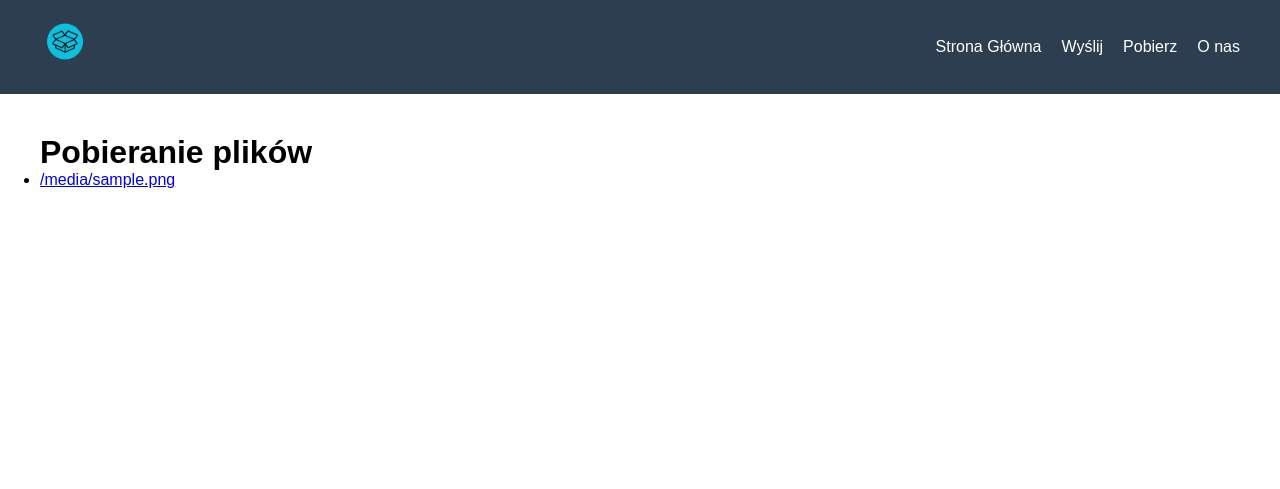
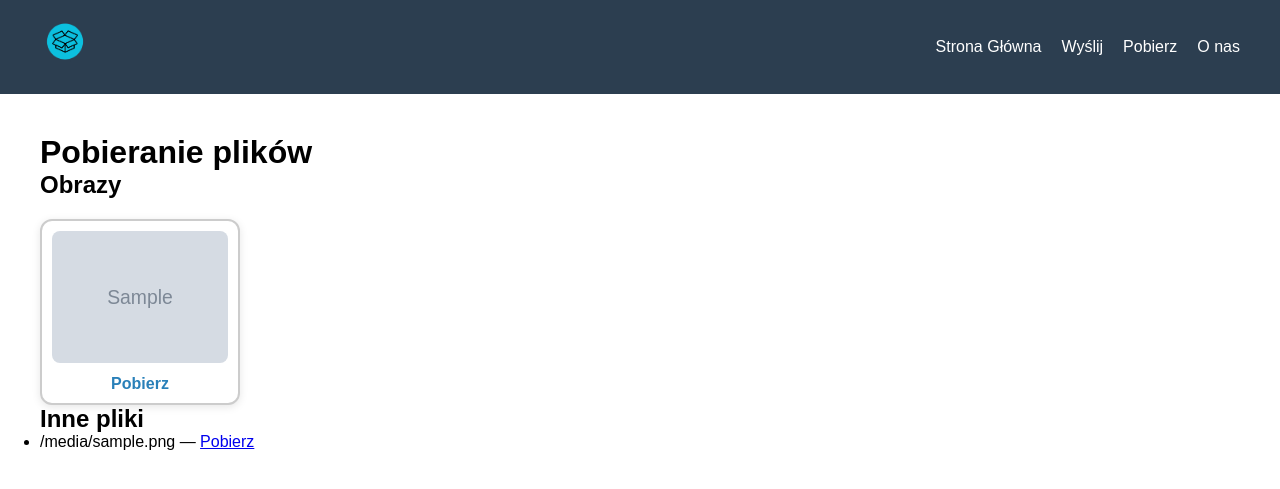
Before and after one commit to JanekJ12/janek_wiktor_projekt, a Flask app: template templates/Dowland.html in a window 1280 px wide. Shown: the top 489 px of the page. Run offline with Flask 3, Linux system fonts and the light colour scheme; the template is opened without the code that fills it: most values are stand-ins (such as "Sample title", 1, 10 or a date in 2020); grey boxes marked "Sample" are stand-in pictures.

Commit message:
dodałem ramki i że pokazują się zdj w pobranych i do tego można je pobrac

```diff
--- a/app.py
+++ b/app.py
@@ -2,7 +2,7 @@ from flask import Flask, request, redirect, url_for, render_template, send_from_
 import os
 from werkzeug.utils import secure_filename
 
-UPLOAD_FOLDER = 'image_Drop'  # zmienione z 'uploads' na 'image_Drop'
+UPLOAD_FOLDER = 'image_Drop'  # folder z obrazami i plikami
 ALLOWED_EXTENSIONS = {'txt', 'pdf', 'png', 'jpg', 'jpeg', 'gif', 'zip', 'rar'}
 
 app = Flask(__name__)
@@ -37,7 +37,9 @@ def upload_page():
 @app.route('/download')
 def download_page():
     files = os.listdir(app.config['UPLOAD_FOLDER'])
-    return render_template('Dowland.html', files=files)
+    image_files = [f for f in files if f.lower().endswith(('.png', '.jpg', '.jpeg', '.gif'))]
+    other_files = [f for f in files if not f.lower().endswith(('.png', '.jpg', '.jpeg', '.gif'))]
+    return render_template('Dowland.html', image_files=image_files, files=other_files)
 
 @app.route('/about')
 def about_page():
--- a/static/script/Dowland.css
+++ b/static/script/Dowland.css
@@ -84,56 +84,36 @@ main {
     padding: 10px 0;
   }
 }
-.file-grid {
-  display: grid;
-  grid-template-columns: repeat(auto-fill, minmax(200px, 1fr));
+.image-gallery {
+  display: flex;
+  flex-wrap: wrap;
   gap: 20px;
-  margin-top: 30px;
+  margin-top: 20px;
 }
 
-.file-item {
-  border: 1px solid #ddd;
-  border-radius: 10px;
-  overflow: hidden;
+.image-card {
+  background-color: #fff;
+  border: 2px solid #ccc;
+  border-radius: 12px;
+  box-shadow: 0 2px 8px rgba(0,0,0,0.1);
+  padding: 10px;
   text-align: center;
-  box-shadow: 0 4px 6px rgba(0, 0, 0, 0.1);
-  background-color: #fff;
-  transition: transform 0.2s ease;
+  width: 200px;
 }
 
-.file-item:hover {
-  transform: translateY(-5px);
+.image-card img {
+  max-width: 100%;
+  border-radius: 8px;
 }
 
-.file-item img {
-  width: 100%;
-  height: 150px;
-  object-fit: cover;
+.image-card a {
+  display: inline-block;
+  margin-top: 8px;
+  text-decoration: none;
+  color: #2980b9;
+  font-weight: bold;
 }
 
-.file-info {
-  padding: 15px;
+.image-card a:hover {
+  color: #1abc9c;
 }
-
-.file-info p {
-  font-weight: bold;
-  margin-bottom: 10px;
-  font-size: 14px;
-  word-break: break-word;
-}
-
-.file-info a {
-  display: inline-block;
-  padding: 8px 16px;
-  background-color: #1abc9c;
-  color: white;
-  border: none;
-  border-radius: 20px;
-  text-decoration: none;
-  font-size: 14px;
-  transition: background-color 0.3s;
-}
-
-.file-info a:hover {
-  background-color: #16a085;
-}
--- a/templates/Dowland.html
+++ b/templates/Dowland.html
@@ -1,4 +1,3 @@
-<!-- Dowland.html -->
 <!DOCTYPE html>
 <html lang="pl">
 <head>
@@ -26,9 +25,24 @@
 
   <main>
     <h1>Pobieranie plików</h1>
+
+    <h2>Obrazy</h2>
+    <div class="image-gallery">
+      {% for image in image_files %}
+        <div class="image-card">
+          <img src="{{ url_for('uploaded_file', filename=image) }}" alt="{{ image }}">
+          <p><a href="{{ url_for('uploaded_file', filename=image) }}" download>Pobierz</a></p>
+        </div>
+      {% endfor %}
+    </div>
+
+    <h2>Inne pliki</h2>
     <ul>
       {% for file in files %}
-        <li><a href="{{ url_for('uploaded_file', filename=file) }}">{{ file }}</a></li>
+        <li>
+          {{ file }} —
+          <a href="{{ url_for('uploaded_file', filename=file) }}" download>Pobierz</a>
+        </li>
       {% endfor %}
     </ul>
   </main>
```
Also changed, not shown: static/script/Dowland.js (+4 -53 lines), static/image_Drop/469433125_1122637276182939_1136935884157226872_n.jpg (deleted).
